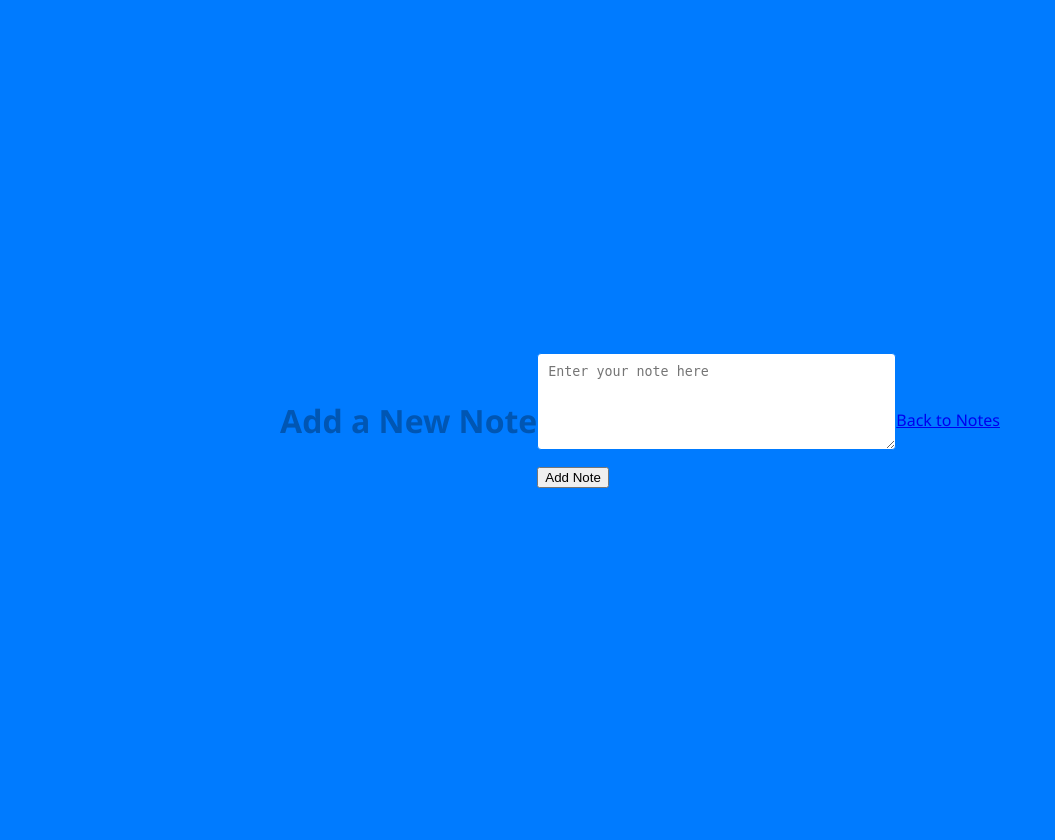
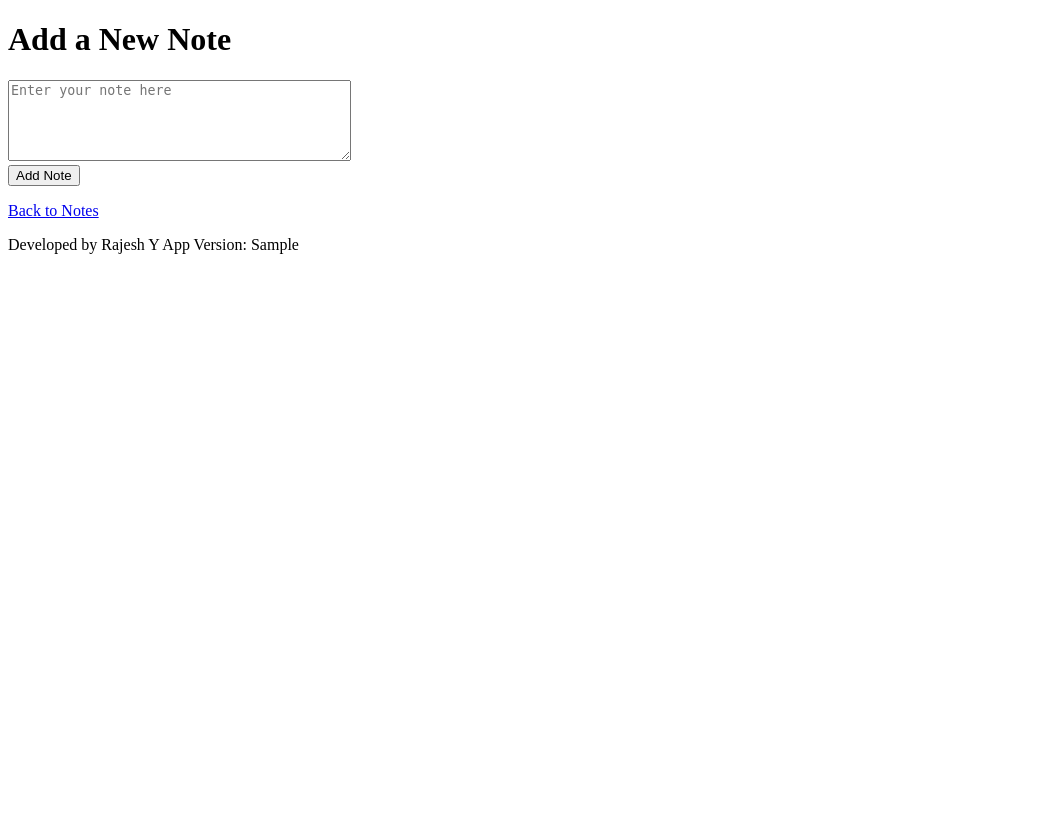
Before and after one commit to rajeshyachamaneni/flask_demonotes, a Flask app: template templates/add_note.html in a window 1280 px wide. Shown: the whole page, without its empty margins (0-1055 px from the left). After the commit the page ends 254 px from the top, so only its background shows below. Run offline with Flask 3, Linux system fonts and the light colour scheme; the template is opened without the code that fills it: most values are stand-ins (such as "Sample title", 1, 10 or a date in 2020).

Commit message:
Update add_note.html

```diff
--- a/templates/add_note.html
+++ b/templates/add_note.html
@@ -4,102 +4,7 @@
     <meta charset="UTF-8">
     <meta name="viewport" content="width=device-width, initial-scale=1.0">
     <title>Flask Demo Notes</title>
-    <style>
-        body {
-            font-family: 'Segoe UI', Tahoma, Geneva, Verdana, sans-serif;
-            margin: 0;
-            padding: 20px;
-            background-color: #007bff; /* Solid Blue Background */
-            color: white; /* White text for contrast on blue background */
-            min-height: 100vh;
-            display: flex;
-            justify-content: center;
-            align-items: center;
-            background-attachment: fixed;
-            overflow-y: auto;
-        }
-        .container {
-            width: 100%;
-            max-width: 800px;
-            padding: 30px;
-            border-radius: 12px; /* More rounded corners */
-            box-shadow: 0 8px 16px rgba(0,0,0,0.2); /* Softer shadow for light container */
-            border: 1px solid rgba(0, 123, 255, 0.2); /* Subtle light blue border */
-            /* GenAI-inspired pattern for container background */
-            background:
-                linear-gradient(0deg, rgba(0,123,255,0.02) 1px, transparent 1px),
-                linear-gradient(90deg, rgba(0,123,255,0.02) 1px, transparent 1px),
-                linear-gradient(45deg, rgba(0,123,255,0.01) 1px, transparent 1px),
-                linear-gradient(-45deg, rgba(0,123,255,0.01) 1px, transparent 1px),
-                rgba(255, 255, 255, 0.9); /* Semi-transparent white background as the last layer */
-            background-size: 20px 20px; /* Size of the grid cells */
-            background-position: 0 0, 0 0, 0 0, 0 0; /* Align patterns */
-        }
-        h1 {
-            color: #0056b3; /* Prominent blue for headings */
-            text-align: center;
-        }
-        h2 {
-            color: #0056b3; /* Prominent blue for subheadings */
-        }
-        #notes-list {
-            margin-top: 20px;
-            border-top: 1px solid #444; /* Lighter border for dark theme */
-            padding-top: 20px;
-        }
-        .note-item {
-            background: #f8f9fa; /* Very light background for individual notes */
-            color: #495057; /* Darker text for contrast */
-            margin-bottom: 10px;
-            padding: 10px;
-            border-radius: 5px;
-            border: 1px solid rgba(0, 123, 255, 0.1); /* Subtle light blue border */
-        }
-        textarea {
-            width: 100%;
-            padding: 10px;
-            margin-bottom: 10px;
-            border-radius: 4px;
-            border: 1px solid #007bff; /* Blue border */
-            box-sizing: border-box;
-            background-color: #ffffff; /* White background for textarea */
-            color: #333; /* Dark text */
-        }
-        input[type="datetime-local"] {
-            background-color: #ffffff; /* White background for date inputs */
-            color: #333; /* Dark text */
-            border: 1px solid #007bff; /* Blue border */
-            border-radius: 4px;
-            padding: 8px;
-        }
-        button {
-            background-color: #007bff; /* Blue button */
-            color: white;
-            padding: 10px 15px;
-            border: none;
-            border-radius: 4px;
-            cursor: pointer;
-            font-size: 16px;
-            transition: background-color 0.3s ease;
-        }
-        button:hover {
-            background-color: #0056b3; /* Darker blue on hover */
-        }
-        .version {
-            margin-top: 20px;
-            text-align: right;
-            font-size: 0.8em;
-            color: #6c757d; /* Muted gray for version text */
-            font-weight: bold;
-        }
-        select {
-            background-color: #ffffff; /* White background for select */
-            color: #333; /* Dark text */
-            border: 1px solid #007bff; /* Blue border */
-            border-radius: 4px;
-            padding: 8px;
-        }
-    </style>
+
 </head>
 <body>
     <h1>Add a New Note</h1>
@@ -108,5 +13,11 @@
         <input type="submit" value="Add Note">
     </form>
     <p><a href="{{ url_for('index') }}">Back to Notes</a></p>
+
+     <div class="version">
+            Developed by Rajesh Y
+            App Version: <span id="app-version">{{ app_version }}</span>
+        </div>
+    </div>
 </body>
 </html>
```
